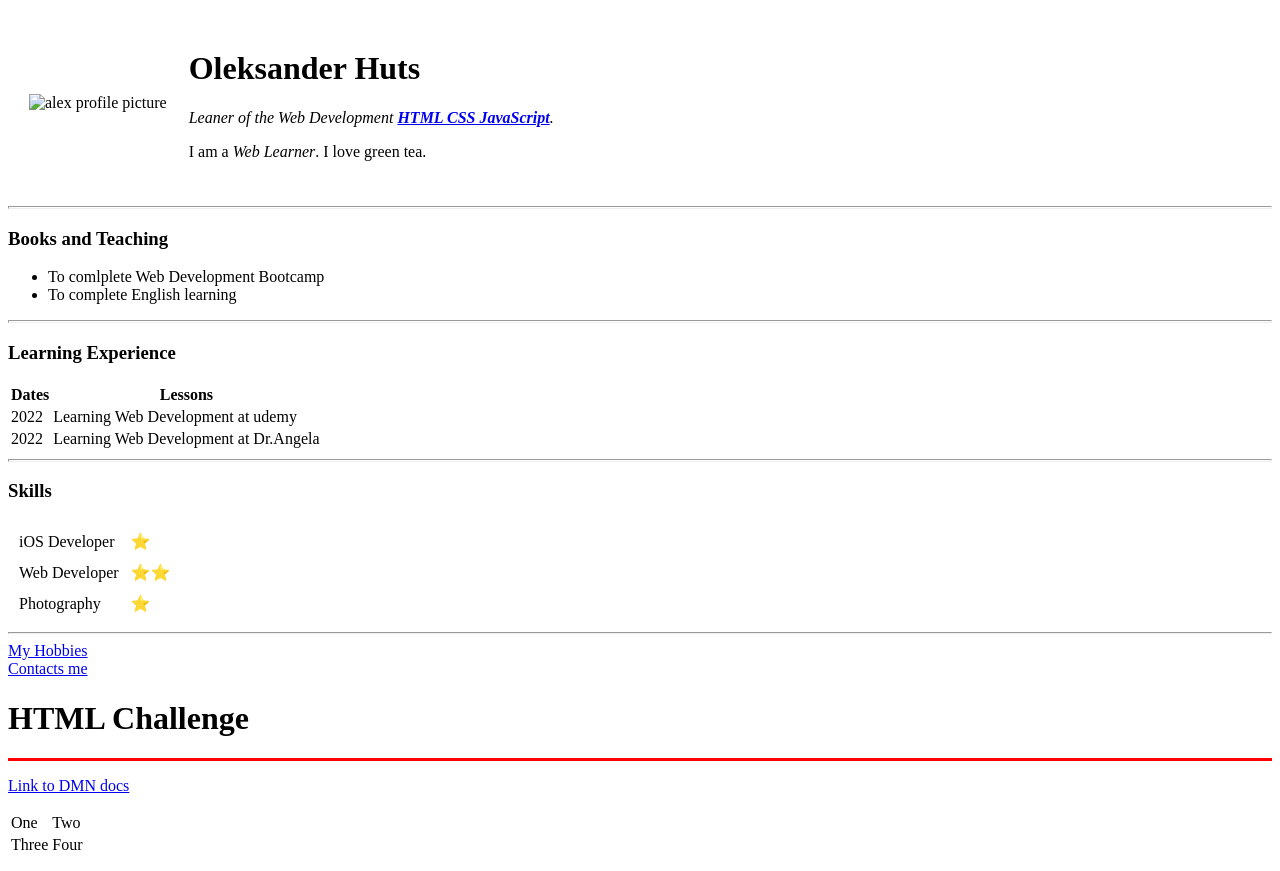
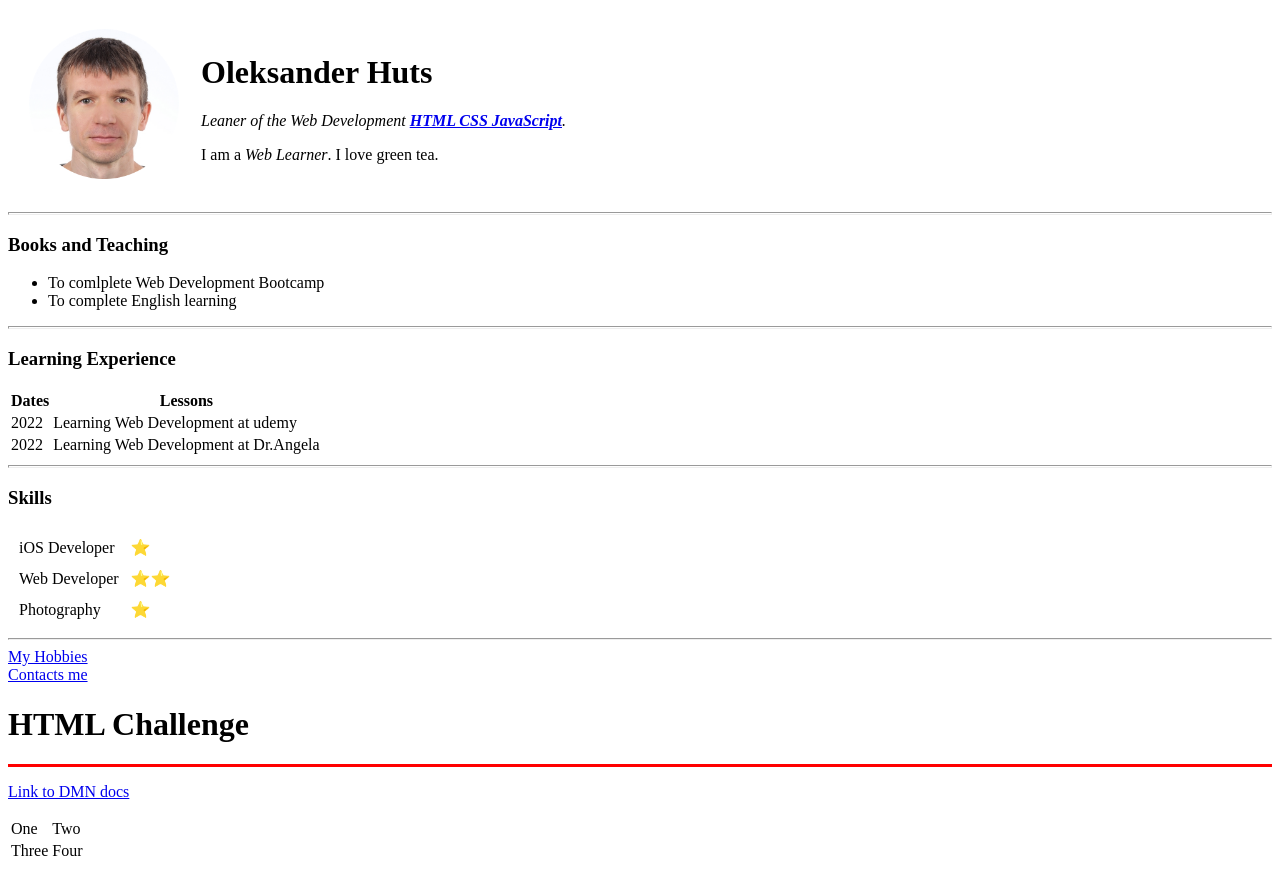
Before and after one commit to lexhuts/fs, a plain HTML site: page index.html in a window 1280 px wide. Drawn offline with Linux system fonts and the light colour scheme.

Commit message:
Update index.html

```diff
--- a/index.html
+++ b/index.html
@@ -7,7 +7,7 @@
  <body>
    <table cellspacing="20">
      <tr>
-       <td><img src="IMG_0013-US.png" "width="150" height="150"" alt="alex profile picture" ></td>
+       <td><img src="images/IMG_0013-US.png" "width="150" height="150"" alt="alex profile picture" ></td>
        <td><h1>Oleksander Huts</h1>
        <p><em>Leaner of the Web Development <strong><a href="https://www.youtube.com/c/Freecodecamp">HTML CSS JavaScript</a></strong>.</em></p>
        <p>I am a <i> Web Learner</i>. I love green tea.</p></td>
```
